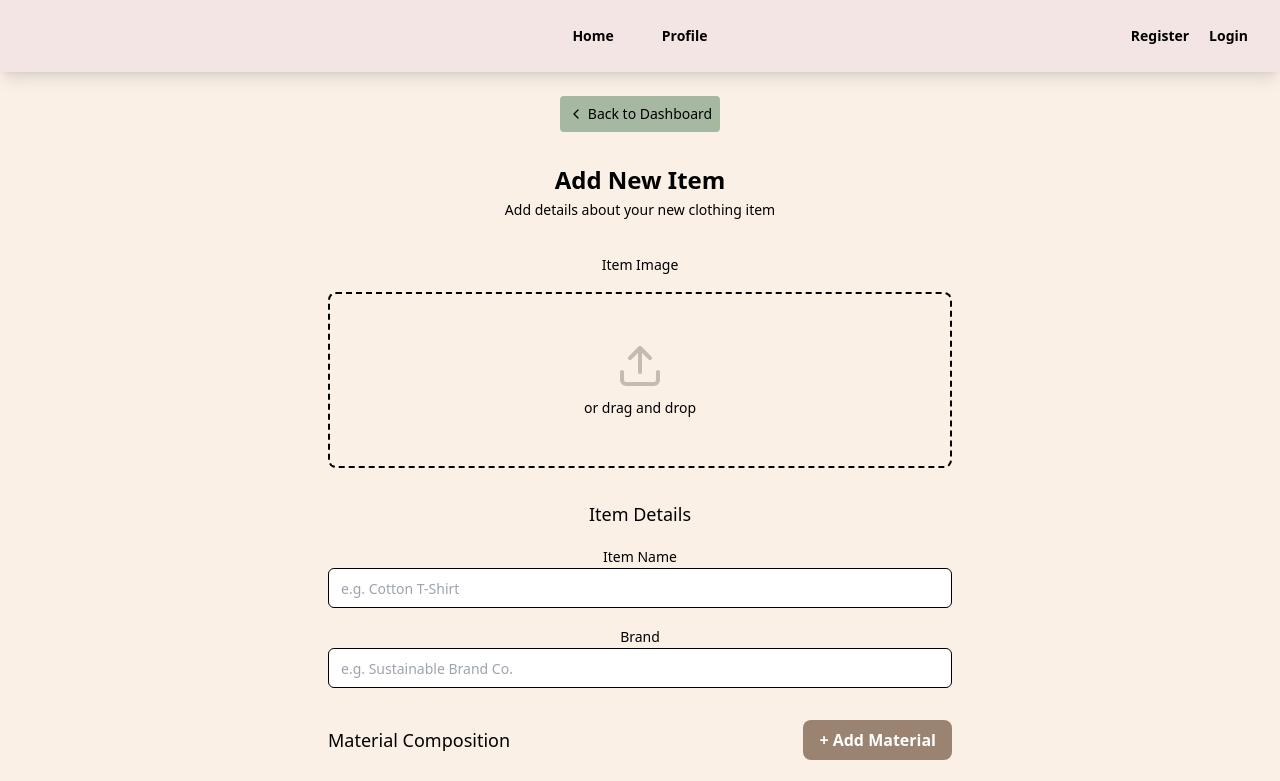
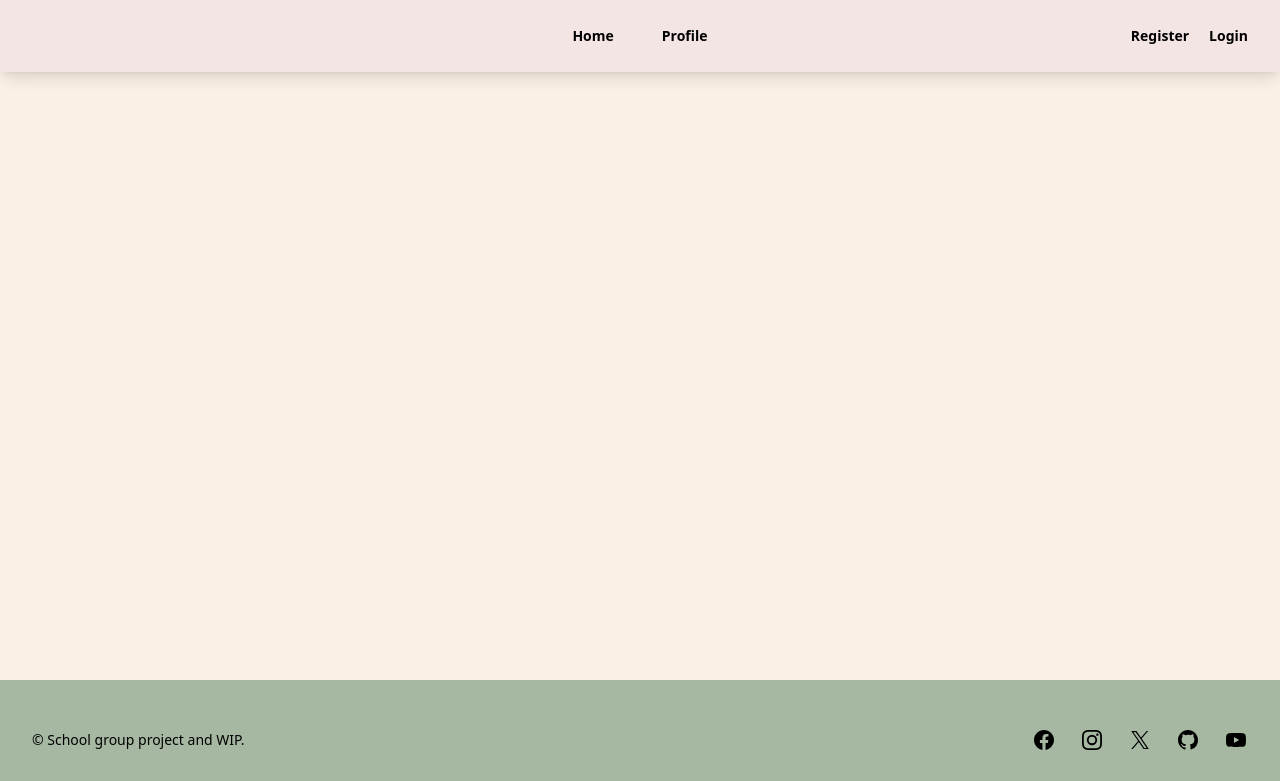
Before and after one commit to danielaayz/sustainable-fashion-app, a React (Vite) app in the folder client/: page /add-items in a window 1280 px wide. Shown: the top 781 px of the page. Built offline with nearby package versions, Linux system fonts and the light colour scheme.

Commit message:
Add :id to add-items route to accept edits on the form

```diff
--- a/client/src/App.tsx
+++ b/client/src/App.tsx
@@ -26,7 +26,7 @@ function App() {
             path="/profile" element={<Profile />}
           />
           <Route
-          path="/add-items" element={<AddItems />}
+          path="/add-items/:id" element={<AddItems />}
           />
           <Route
           path="/wardrobe" element={<WardrobePage />}
@@ -37,9 +37,6 @@ function App() {
           <Route
           path="/UserAccount" element={<UserAccount/>}
           />
-          {/* <Route
-            path="/item-modal" element={<ItemModal />}
-          /> */}
           <Route
             path="/home" element={<Navigate to="/" replace />}
           />
```
